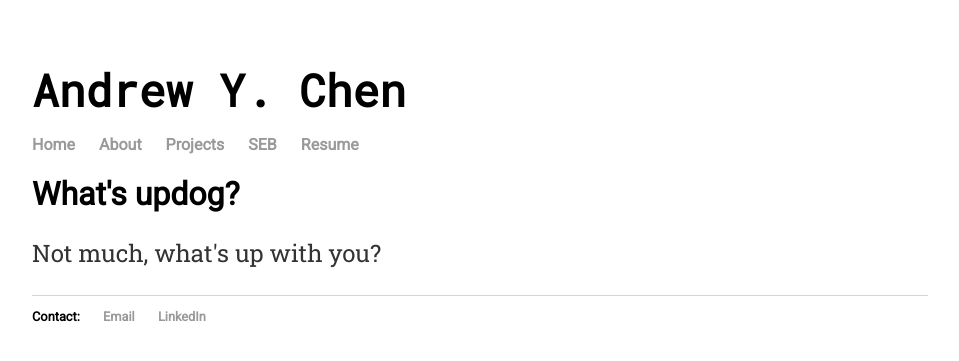
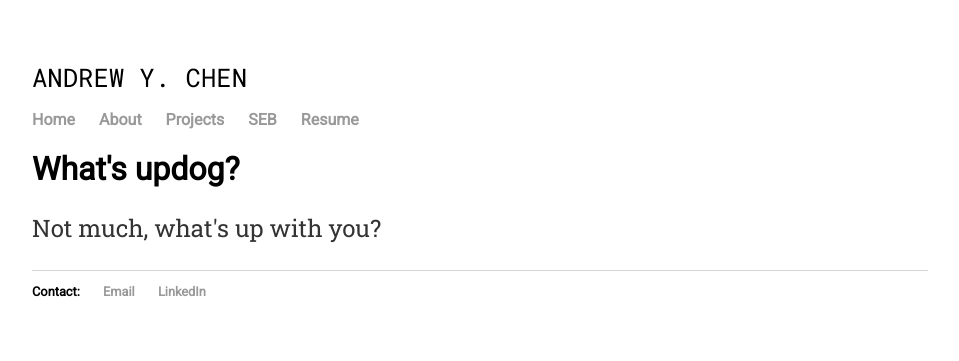
Before and after one commit to carbonheliumnitrogen/carbonheliumnitrogen.github.io, a Jekyll site: the page built from index.html, in a window 1280 px wide. Shown: the top 361 px of the page, without its empty margins (160-1119 px from the left). Built offline with Jekyll 4.4.1, drawn with Linux system fonts in a browser that asks for light colours.

Commit message:
Update main.css

```diff
--- a/css/main.css
+++ b/css/main.css
@@ -7,10 +7,11 @@ body {
     width: 70%;
 }
 header {
-    font-size: 2.781828em;
-    font-family:'Roboto Mono', 'Helvetica', 'Sans-Serif';
+    font-size: 1.6em;
+    font-family:'Roboto Mono', 'monospace';
     color: #000;
-    font-weight: bold;
+    font-weight: 400;
+    text-transform: uppercase;
 }
 nav ul, footer ul {
     font-family:'Roboto', 'Helvetica', 'Sans-Serif';
```
